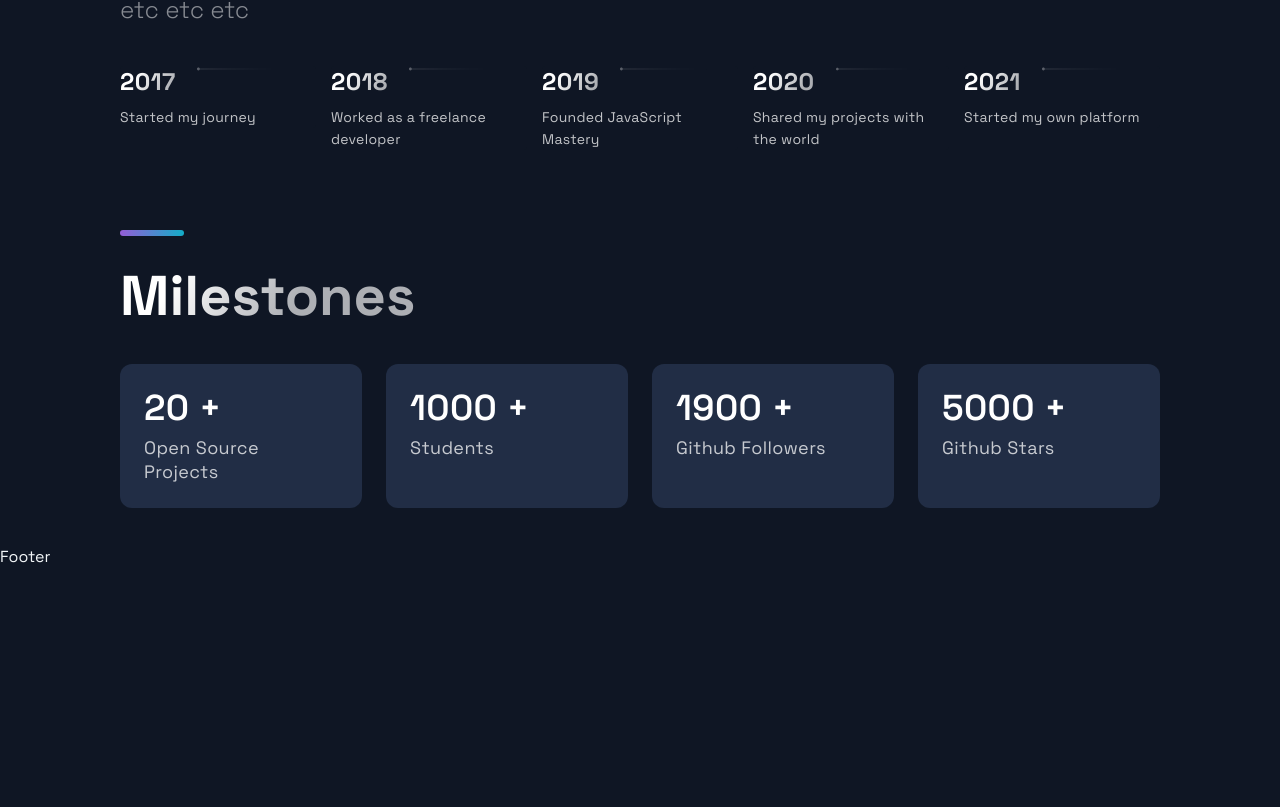
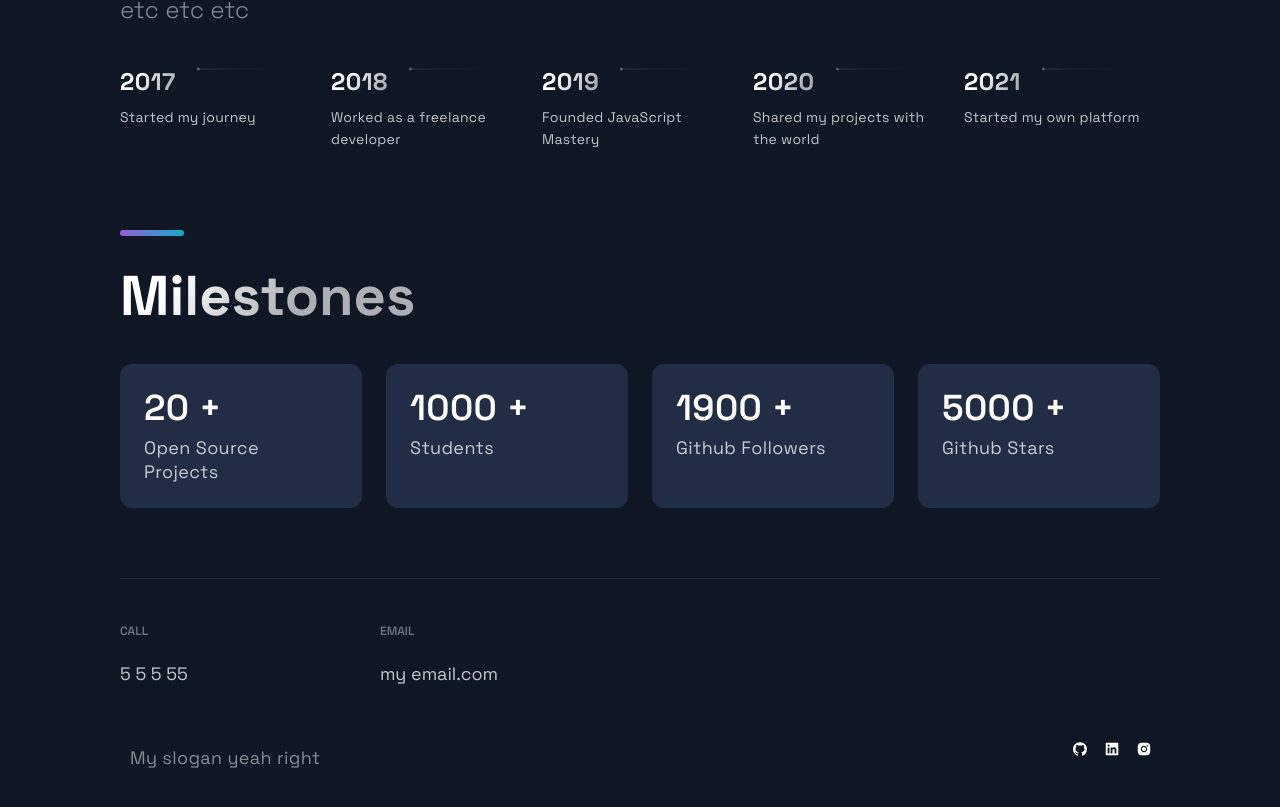
Before and after one commit to iancarlo-lab/portfolio, a Next.js app: page / in a window 1280 px wide. Shown: the part 4230-5037 px from the top of the page. Before the commit the page ends 4797 px from the top, so only its background shows below. Built offline with nearby package versions, Linux system fonts and the light colour scheme.

Commit message:
Add Footer component

```diff
--- a/src/components/Footer/Footer.js
+++ b/src/components/Footer/Footer.js
@@ -1,5 +1,48 @@
-function Footer() {
-  return <div>Footer</div>;
-}
+import React from "react";
+import { AiFillGithub, AiFillInstagram, AiFillLinkedin } from "react-icons/ai";
+
+import { SocialIcons } from "../Header/HeaderStyle";
+import {
+  CompanyContainer,
+  FooterWrapper,
+  LinkColumn,
+  LinkItem,
+  LinkList,
+  LinkTitle,
+  Slogan,
+  SocialContainer,
+  SocialIconsContainer,
+} from "./FooterStyle";
+
+const Footer = () => {
+  return (
+    <FooterWrapper>
+      <LinkList>
+        <LinkColumn>
+          <LinkTitle>Call</LinkTitle>
+          <LinkItem href="tel:5 5 5 5 5">5 5 5 55</LinkItem>
+        </LinkColumn>
+        <LinkColumn>
+          <LinkTitle>Email</LinkTitle>
+          <LinkItem href="mailto:contact@adrian.com">my email.com</LinkItem>
+        </LinkColumn>
+      </LinkList>
+      <SocialIconsContainer>
+        <CompanyContainer>
+          <Slogan>My slogan yeah right</Slogan>
+        </CompanyContainer>
+        <SocialIcons href="https://google.com" target="_blank">
+          <AiFillGithub />
+        </SocialIcons>
+        <SocialIcons href="https://google.com" target="_blank">
+          <AiFillLinkedin />
+        </SocialIcons>
+        <SocialIcons href="https://google.com" target="_blank">
+          <AiFillInstagram />
+        </SocialIcons>
+      </SocialIconsContainer>
+    </FooterWrapper>
+  );
+};
 
 export default Footer;
--- a/src/components/Footer/FooterStyle.js
+++ b/src/components/Footer/FooterStyle.js
@@ -0,0 +1,155 @@
+import styled from "styled-components";
+
+export const FooterWrapper = styled.section`
+  width: calc(100vw - 96px);
+  max-width: 1040px;
+  padding: 2rem 48px 40px;
+  margin: 1rem auto;
+  box-sizing: content-box;
+
+  @media ${(props) => props.theme.breakpoints.sm} {
+    padding: 0 16px 48px;
+    width: calc(100vw - 32px);
+  }
+`;
+
+export const LinkItem = styled.a`
+  font-size: 18px;
+  line-height: 30px;
+  color: rgba(255, 255, 255, 0.75);
+  margin-bottom: 16px;
+  transition: 0.3s ease;
+  position: relative;
+  left: 0;
+
+  &:hover {
+    color: #fff;
+    left: 6px;
+  }
+
+  @media ${(props) => props.theme.breakpoints.md} {
+    font-size: 16px;
+    line-height: 28px;
+    display: flex;
+  }
+
+  @media ${(props) => props.theme.breakpoints.sm} {
+    font-size: 8px;
+    line-height: 14px;
+    margin-bottom: 8px;
+    display: flex;
+    align-items: center;
+  }
+`;
+
+export const SocialIconsContainer = styled.div`
+  max-width: 1040px;
+  display: flex;
+  justify-content: space-between;
+
+  @media ${(props) => props.theme.breakpoints.md} {
+    display: flex;
+    justify-content: space-between;
+  }
+
+  @media ${(props) => props.theme.breakpoints.sm} {
+    display: flex;
+    width: 100%;
+    flex-direction: column;
+  }
+`;
+
+export const CompanyContainer = styled.div`
+  display: flex;
+  align-items: baseline;
+  flex-wrap: wrap;
+  margin-right: auto;
+
+  @media ${(props) => props.theme.breakpoints.md} {
+    flex-direction: column;
+    align-items: baseline;
+  }
+
+  @media ${(props) => props.theme.breakpoints.sm} {
+    display: flex;
+    flex-direction: column;
+    margin: 0 0 32px;
+    align-items: center;
+  }
+`;
+
+export const Slogan = styled.p`
+  color: rgba(255, 255, 255, 0.5);
+  min-width: 280px;
+  letter-spacing: 0.02em;
+  font-size: 18px;
+  line-height: 30px;
+  padding: 1rem;
+
+  @media ${(props) => props.theme.breakpoints.md} {
+    font-size: 16px;
+    line-height: 28px;
+  }
+
+  @media ${(props) => props.theme.breakpoints.sm} {
+    line-height: 22px;
+    font-size: 14px;
+    min-width: 100px;
+  }
+`;
+
+export const SocialContainer = styled.div`
+  display: flex;
+  align-items: center;
+
+  @media ${(props) => props.theme.breakpoints.md} {
+    justify-content: center;
+    padding-right: 16px;
+    flex-wrap: wrap;
+  }
+`;
+
+export const LinkList = styled.ul`
+  border-top: 1px solid rgba(255, 255, 255, 0.1);
+  display: grid;
+  grid-template-columns: repeat(3, minmax(85px, 220px));
+  gap: 40px;
+  padding: 40px 0 28px;
+
+  @media ${(props) => props.theme.breakpoints.lg} {
+    padding: 32px 0 16px;
+  }
+
+  @media ${(props) => props.theme.breakpoints.md} {
+    width: 100%;
+    padding: 32px 0 16px;
+    gap: 16px;
+  }
+  @media ${(props) => props.theme.breakpoints.sm} {
+    width: 100%;
+    padding: 32px 4px 16px;
+    gap: 5px;
+  }
+`;
+
+export const LinkColumn = styled.div`
+  display: flex;
+  flex-direction: column;
+  max-width: 220px;
+  width: 100%;
+`;
+export const LinkTitle = styled.h4`
+  font-style: normal;
+  font-weight: 600;
+  font-size: 12px;
+  line-height: 24px;
+  text-transform: uppercase;
+  color: rgba(255, 255, 255, 0.4);
+  margin-bottom: 16px;
+
+  @media ${(props) => props.theme.breakpoints.sm} {
+    font-size: 10px;
+    line-height: 12px;
+    margin-bottom: 8px;
+  }
+`;
```
